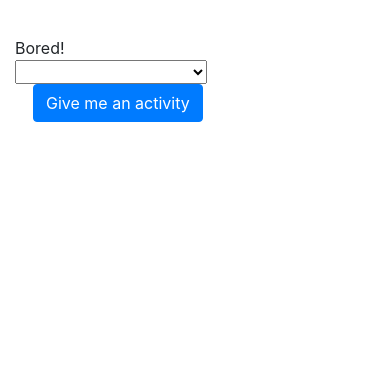
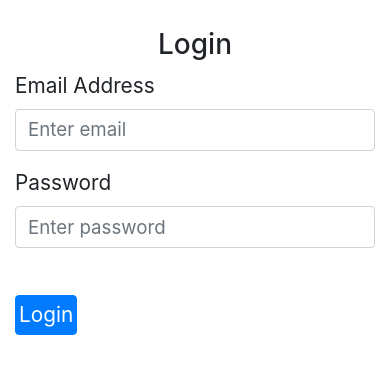
Before and after one commit to Tu-Code/Bored_API, a Flask app: page / in a window 390 px wide. Shown: the part 56-430 px from the top of the page. Run offline with Flask 2, Linux system fonts and the light colour scheme; a user stored in the database is signed in; tables that the repository leaves empty hold one stand-in row (values such as "Sample post"); some libraries are stand-ins or nearby versions; some web fonts are replaced.

Commit message:
Moved changes from Bored_API-master to Bored_API

```diff
--- a/foodie/__init__.py
+++ b/foodie/__init__.py
@@ -12,7 +12,11 @@
 def create_app():
     app = Flask(__name__)
     app.config['SECRET_KEY'] = 'Jesus'
-    app.config['SQLALCHEMY_DATABASE_URI'] = f'sqlite:///{DB_NAME}'
+    # OLD DB
+    # app.config['SQLALCHEMY_DATABASE_URI'] = f'sqlite:///{DB_NAME}'
+    # NEW DB
+    app.config['SQLALCHEMY_DATABASE_URI'] = 'mysql://root:''@localhost/database'
+
     app.config['SQLALCHEMY_TRACK_MODIFICATIONS'] = True
     db.init_app(app)
     migrate.init_app(app, db)
--- a/foodie/controllers.py
+++ b/foodie/controllers.py
@@ -22,3 +22,9 @@
             db.session.delete( activity )
             db.session.commit()
     return jsonify({"status": True})
+
+@controllers.route('/delete-notes/', methods=['GET'])
+def delete_notes():
+    num_activities_deleted = db.session.query(UserActivity).delete()
+    db.session.commit()
+    return jsonify({"num_activities_deleted ": num_activities_deleted })
--- a/foodie/models.py
+++ b/foodie/models.py
@@ -25,6 +25,7 @@
     activities = db.relationship('UserActivity', lazy = True, backref = 'user')
 
 class UserActivity(db.Model):
+    __tablename__ = 'useractivity'
     id = db.Column( db.Integer, primary_key = True, autoincrement = True )
     uid = db.Column( db.Integer, db.ForeignKey('user.id'), nullable = False )
-    aid = db.Column( db.Integer, db.ForeignKey('activity.id'), nullable = False )
+    aid = db.Column( INTEGER(unsigned=True), db.ForeignKey('activity.id'), nullable = False )
--- a/foodie/templates/home.html
+++ b/foodie/templates/home.html
@@ -1,63 +1,31 @@
-{% extends 'base.html' %}
+{% extends "base.html" %} {% block title %}Login{% endblock %}
 {% block content %}
-    <div id = 'body'>
-        <div id = 'display_row'>
-
-
-
-            <div id='home_box'>
-
-
-                    <form  id='form' method='POST'  url_for('home') >
-
-                        <div id='chooseType'>
-
-                        <div id='bored'><span>Bored!</span></div>
-
-                            <div id='sameHeight'>
-                                    <select name="activity" id="activity" style="width:12em;">
-                                        {% if data %}
-                                            <option class="dropdown-item border-radius-md" value="choose" selected='selected' disabled='disabled'>&nbsp {{ data[ "type" ] }} </option>
-                                        {% else %}
-                                            <option class="dropdown-item border-radius-md" value="choose" selected='selected' disabled='disabled'> {{ data[ "type" ] }} </option>
-                                        {% endif %}
-                                        <option value="random">&nbspRandom</option>
-                                        <option value="charity">&nbspCharity</option>
-                                        <option value="cooking">&nbspCooking</option>
-                                        <option value="relaxation">&nbspRelaxation</option>
-                                        <option value="music">&nbspMusic</option>
-                                        <option value="busywork">&nbspBusy work</option>
-                                        <option value="recreational">&nbspRecreational</option>
-                                        <option value="social">&nbspSocial</option>
-                                        <option value="diy">&nbspDiy</option>
-                                    </select>
-
-
-                                <button class="btn btn-primary" id='butt' type="submit" style='margin-left: 5%;'>Give me an activity</button>
-                            </div>
-
-
-                    </div>
-                </form>
-
-
-
-                {%if data != None%}
-                <div id='showActivity' >
-                    <div style='width: 420px; word-wrap: break-word;'><span>Activity: </span>{{ data [ 'activity' ] }}</div>
-                    <div><span>Activity-type: </span>{{ data [ 'type' ] }}</div>
-                    <div><span>Number of people needed: </span>{{ data['participants'] }}</div>
-                    <div><span>Price: </span>{{ data['price'] }}</div>
-                    {% if data['link']|length %}
-                        <div><span>Link: </span>{{ data['link'] }}</div>
-                    {% endif %}
-                    <div><span><a id='butt' href="/saved?aid={{ data['id'] }}" style='width: 40%; margin-left: 30%;' class="btn btn-secondary" >Save Activity</a></span></div>
-
-                </div>
-                {%endif%}
-            </div>
-
-        </div>
-
-    </div>
+<form method="POST" style='font-size: 1.3em;'>
+     <!-- <h3 align="center">Login</h3> -->
+     <div class="form-group">
+       <label for="email">Email Address</label>
+       <input
+         type="email"
+         class="form-control"
+         id="email"
+         name="email"
+         placeholder="Enter email"
+         style='font-size: 0.9em;'
+       />
+     </div>
+     <div class="form-group">
+       <label for="password">Password</label>
+       <input
+         type="password"
+         class="form-control"
+         id="password"
+         name="password"
+         placeholder="Enter password"
+         style='font-size: 0.9em;'
+       />
+     </div>
+     <br />
+     <button type="submit"  style='padding: 3px; font-size: 1em;' class="btn btn-primary">Login</button>
+   </form>
+ </div>
 {% endblock %}
--- a/requirements.txt
+++ b/requirements.txt
@@ -11,4 +11,5 @@
 SQLAlchemy==1.3.18
 Werkzeug==1.0.1
 
+gunicorn==20.1.0
 //addpopups
```
Also changed, not shown: foodie/templates/home copy.html (deleted, +0 -58 lines), foodie/templates/login.html (+5 -4 lines), foodie/templates/saved.html (+21 -21 lines), foodie/templates/signup.html (+16 -18 lines).
